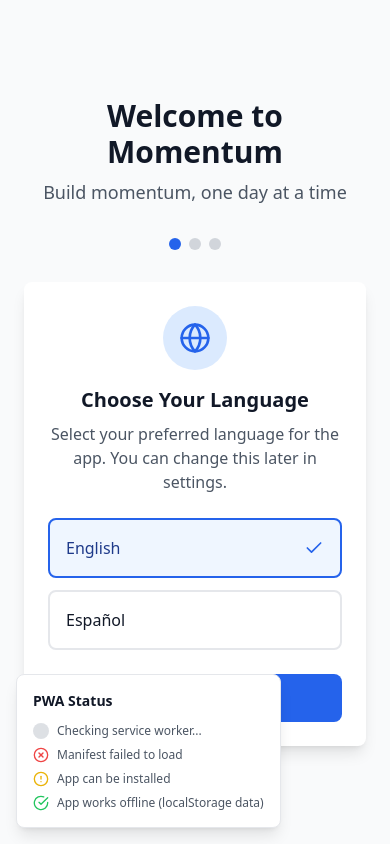
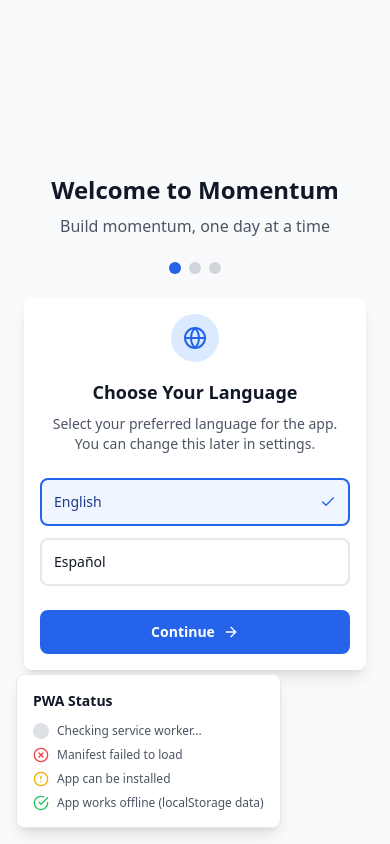
Before and after one commit to LeivurGargiulo/Momentum-App, a React (Vite) app: page / in a window 390 px wide. Built offline with nearby package versions, Linux system fonts and the light colour scheme.

Commit message:
Checkpoint before follow-up message
Co-authored-by: leivurgargiulo <leivurgargiulo@gmail.com>

```diff
--- a/index.html
+++ b/index.html
@@ -3,11 +3,11 @@
   <head>
     <meta charset="UTF-8" />
     <link rel="icon" type="image/svg+xml" href="/pwa-icon.svg" />
-    <meta name="viewport" content="width=device-width, initial-scale=1.0" />
-    <title>Momentum</title>
+    <meta name="viewport" content="width=device-width, initial-scale=1.0, maximum-scale=1.0, user-scalable=no, viewport-fit=cover" />
+    <title>Momentum - Daily Activity Tracker</title>
 
     <!-- PWA Meta Tags -->
-    <meta name="description" content="Track your daily activities and build momentum" />
+    <meta name="description" content="Track your daily activities and build momentum, one day at a time" />
     <meta name="theme-color" content="#3b82f6" />
     <meta name="apple-mobile-web-app-capable" content="yes" />
     <meta name="apple-mobile-web-app-status-bar-style" content="default" />
@@ -15,6 +15,12 @@
     <meta name="mobile-web-app-capable" content="yes" />
     <meta name="msapplication-TileColor" content="#3b82f6" />
     <meta name="msapplication-tileImage" content="/pwa-icon.svg" />
+    <meta name="msapplication-config" content="none" />
+
+    <!-- Prevent browser chrome in PWA mode -->
+    <meta name="apple-mobile-web-app-status-bar-style" content="black-translucent" />
+    <meta name="format-detection" content="telephone=no" />
+    <meta name="msapplication-tap-highlight" content="no" />
 
     <!-- Apple Touch Icons -->
     <link rel="apple-touch-icon" href="/pwa-192x192.png" />
@@ -28,6 +34,39 @@
     <!-- Preconnect to external resources -->
     <link rel="preconnect" href="https://fonts.googleapis.com" />
     <link rel="preconnect" href="https://fonts.gstatic.com" crossorigin />
+
+    <!-- Prevent zoom on input focus -->
+    <style>
+      input[type="text"], input[type="email"], input[type="password"], textarea, select {
+        font-size: 16px !important;
+      }
+
+      /* Prevent horizontal scroll */
+      html, body {
+        overflow-x: hidden;
+        max-width: 100vw;
+      }
+
+      /* PWA specific styles */
+      @media screen and (display-mode: standalone) {
+        body {
+          -webkit-user-select: none;
+          user-select: none;
+          -webkit-touch-callout: none;
+          -webkit-tap-highlight-color: transparent;
+        }
+      }
+
+      /* Safe area handling for notched devices */
+      @supports (padding: max(0px)) {
+        body {
+          padding-left: max(0px, env(safe-area-inset-left));
+          padding-right: max(0px, env(safe-area-inset-right));
+          padding-top: max(0px, env(safe-area-inset-top));
+          padding-bottom: max(0px, env(safe-area-inset-bottom));
+        }
+      }
+    </style>
   </head>
   <body>
     <div id="root"></div>
--- a/src/App.jsx
+++ b/src/App.jsx
@@ -25,7 +25,7 @@ function App() {
   // Show loading while initializing
   if (!isInitialized) {
     return (
-      <div className="min-h-screen bg-gray-50 dark:bg-gray-900 flex items-center justify-center">
+      <div className="min-h-screen bg-gray-50 dark:bg-gray-900 flex items-center justify-center pwa-container">
         <div className="text-center">
           <div className="animate-spin rounded-full h-12 w-12 border-b-2 border-blue-600 mx-auto mb-4"></div>
           <p className="text-gray-600 dark:text-gray-300">{t('common.loading')}</p>
@@ -37,13 +37,13 @@ function App() {
   // Show onboarding if not onboarded
   if (!isOnboarded) {
     return (
-      <>
+      <div className="pwa-container">
         <Onboarding />
         <PWAInstallPrompt />
         <OfflineIndicator />
         <UpdateNotification />
         {import.meta.env.DEV && <PWATest />}
-      </>
+      </div>
     );
   }
 
@@ -62,8 +62,10 @@ function App() {
   };
 
   return (
-    <div className="App">
-      {renderCurrentTab()}
+    <div className="App pwa-container">
+      <div className="pwa-content">
+        {renderCurrentTab()}
+      </div>
       <Navigation currentTab={currentTab} onTabChange={setCurrentTab} />
       <PWAInstallPrompt />
       <OfflineIndicator />
--- a/src/components/Onboarding.jsx
+++ b/src/components/Onboarding.jsx
@@ -53,20 +53,20 @@ const Onboarding = () => {
   const availableLanguages = getAvailableLanguages();
 
   return (
-    <div className="min-h-screen bg-gray-50 dark:bg-gray-900 flex flex-col">
+    <div className="min-h-screen bg-gray-50 dark:bg-gray-900 flex flex-col overflow-x-hidden">
       {/* Header */}
-      <div className="flex-1 flex flex-col justify-center px-6 py-12">
-        <div className="text-center mb-8">
-          <h1 className="text-3xl font-bold text-gray-900 dark:text-white mb-2">
+      <div className="flex-1 flex flex-col justify-center px-4 sm:px-6 py-8 sm:py-12">
+        <div className="text-center mb-6 sm:mb-8">
+          <h1 className="text-2xl sm:text-3xl font-bold text-gray-900 dark:text-white mb-2 px-2">
             {t('onboarding.welcome')}
           </h1>
-          <p className="text-lg text-gray-600 dark:text-gray-300">
+          <p className="text-base sm:text-lg text-gray-600 dark:text-gray-300 px-2">
             {t('onboarding.welcomeSubtitle')}
           </p>
         </div>
 
         {/* Step Indicator */}
-        <div className="flex justify-center mb-8">
+        <div className="flex justify-center mb-6 sm:mb-8">
           <div className="flex space-x-2">
             <div className={`w-3 h-3 rounded-full ${step >= 0 ? 'bg-blue-600' : 'bg-gray-300'}`}></div>
             <div className={`w-3 h-3 rounded-full ${step >= 1 ? 'bg-blue-600' : 'bg-gray-300'}`}></div>
@@ -76,16 +76,16 @@ const Onboarding = () => {
 
         {/* Step 0: Language Selection */}
         {step === 0 && (
-          <div className="max-w-md mx-auto w-full">
-            <div className="bg-white dark:bg-gray-800 rounded-lg shadow-lg p-6">
+          <div className="w-full max-w-sm sm:max-w-md mx-auto px-2">
+            <div className="bg-white dark:bg-gray-800 rounded-lg shadow-lg p-4 sm:p-6">
               <div className="text-center mb-6">
-                <div className="w-16 h-16 bg-blue-100 dark:bg-blue-900 rounded-full flex items-center justify-center mx-auto mb-4">
-                  <Globe className="w-8 h-8 text-blue-600 dark:text-blue-400" />
+                <div className="w-12 h-12 sm:w-16 sm:h-16 bg-blue-100 dark:bg-blue-900 rounded-full flex items-center justify-center mx-auto mb-4">
+                  <Globe className="w-6 h-6 sm:w-8 sm:h-8 text-blue-600 dark:text-blue-400" />
                 </div>
-                <h2 className="text-xl font-semibold text-gray-900 dark:text-white mb-2">
+                <h2 className="text-lg sm:text-xl font-semibold text-gray-900 dark:text-white mb-2">
                   {t('onboarding.chooseLanguage')}
                 </h2>
-                <p className="text-gray-600 dark:text-gray-300">
+                <p className="text-sm sm:text-base text-gray-600 dark:text-gray-300">
                   {t('onboarding.chooseLanguageDescription')}
                 </p>
               </div>
@@ -95,16 +95,16 @@ const Onboarding = () => {
                   <button
                     key={language.code}
                     onClick={() => handleLanguageChange(language.code)}
-                    className={`w-full p-4 rounded-lg border-2 transition-all ${
+                    className={`w-full p-3 sm:p-4 rounded-lg border-2 transition-all ${
                       currentLanguage === language.code
                         ? 'border-blue-600 bg-blue-50 dark:bg-blue-900/20 text-blue-900 dark:text-blue-100'
                         : 'border-gray-200 dark:border-gray-600 bg-white dark:bg-gray-700 text-gray-900 dark:text-white hover:border-gray-300 dark:hover:border-gray-500'
                     }`}
                   >
                     <div className="flex items-center justify-between">
-                      <span className="font-medium">{language.nativeName}</span>
+                      <span className="font-medium text-sm sm:text-base">{language.nativeName}</span>
                       {currentLanguage === language.code && (
-                        <Check className="w-5 h-5 text-blue-600 dark:text-blue-400" />
+                        <Check className="w-4 h-4 sm:w-5 sm:h-5 text-blue-600 dark:text-blue-400 flex-shrink-0" />
                       )}
                     </div>
                   </button>
@@ -113,10 +113,10 @@ const Onboarding = () => {
 
               <button
                 onClick={() => setStep(1)}
-                className="w-full px-6 py-3 bg-blue-600 text-white rounded-lg hover:bg-blue-700 font-semibold flex items-center justify-center gap-2"
+                className="w-full px-4 sm:px-6 py-3 bg-blue-600 text-white rounded-lg hover:bg-blue-700 font-semibold flex items-center justify-center gap-2 text-sm sm:text-base"
               >
                 {t('onboarding.continue')}
-                <ArrowRight className="w-5 h-5" />
+                <ArrowRight className="w-4 h-4 sm:w-5 sm:h-5 flex-shrink-0" />
               </button>
             </div>
           </div>
@@ -124,48 +124,49 @@ const Onboarding = () => {
 
         {/* Step 1: Add Activities */}
         {step === 1 && (
-          <div className="max-w-md mx-auto w-full">
-            <div className="bg-white dark:bg-gray-800 rounded-lg shadow-lg p-6">
-              <h2 className="text-xl font-semibold text-gray-900 dark:text-white mb-4">
+          <div className="w-full max-w-sm sm:max-w-md mx-auto px-2">
+            <div className="bg-white dark:bg-gray-800 rounded-lg shadow-lg p-4 sm:p-6">
+              <h2 className="text-lg sm:text-xl font-semibold text-gray-900 dark:text-white mb-4">
                 {t('onboarding.addActivity')}
               </h2>
 
-              <p className="text-gray-600 dark:text-gray-300 mb-6">
+              <p className="text-sm sm:text-base text-gray-600 dark:text-gray-300 mb-6">
                 {t('onboarding.addActivitiesDescription')}
               </p>
 
               {/* Add Activity Input */}
-              <div className="flex gap-2 mb-4">
+              <div className="flex flex-col sm:flex-row gap-2 mb-4">
                 <input
                   type="text"
                   value={newActivity}
                   onChange={(e) => setNewActivity(e.target.value)}
                   onKeyPress={handleKeyPress}
                   placeholder={t('activityManager.activityNamePlaceholder')}
-                  className="flex-1 px-4 py-2 border border-gray-300 dark:border-gray-600 rounded-lg bg-white dark:bg-gray-700 text-gray-900 dark:text-white focus:ring-2 focus:ring-blue-500 focus:border-transparent"
+                  className="flex-1 px-3 sm:px-4 py-2 border border-gray-300 dark:border-gray-600 rounded-lg bg-white dark:bg-gray-700 text-gray-900 dark:text-white focus:ring-2 focus:ring-blue-500 focus:border-transparent text-sm sm:text-base"
                 />
                 <button
                   onClick={handleAddActivity}
                   disabled={!newActivity.trim()}
-                  className="px-4 py-2 bg-blue-600 text-white rounded-lg hover:bg-blue-700 disabled:opacity-50 disabled:cursor-not-allowed flex items-center gap-2"
+                  className="px-3 sm:px-4 py-2 bg-blue-600 text-white rounded-lg hover:bg-blue-700 disabled:opacity-50 disabled:cursor-not-allowed flex items-center justify-center gap-2 text-sm sm:text-base whitespace-nowrap"
                 >
-                  <Plus className="w-4 h-4" />
-                  {t('onboarding.addActivity')}
+                  <Plus className="w-4 h-4 flex-shrink-0" />
+                  <span className="hidden sm:inline">{t('onboarding.addActivity')}</span>
+                  <span className="sm:hidden">Add</span>
                 </button>
               </div>
 
               {/* Activities List */}
               {activities.length > 0 && (
-                <div className="space-y-2 mb-6">
+                <div className="space-y-2 mb-6 max-h-48 overflow-y-auto">
                   {activities.map((activity) => (
                     <div
                       key={activity.id}
                       className="flex items-center justify-between p-3 bg-gray-50 dark:bg-gray-700 rounded-lg"
                     >
-                      <span className="text-gray-900 dark:text-white">{activity.name}</span>
+                      <span className="text-gray-900 dark:text-white text-sm sm:text-base truncate flex-1 mr-2">{activity.name}</span>
                       <button
                         onClick={() => handleRemoveActivity(activity.id)}
-                        className="text-red-500 hover:text-red-700"
+                        className="text-red-500 hover:text-red-700 flex-shrink-0 text-lg font-bold"
                       >
                         ×
                       </button>
@@ -175,20 +176,20 @@ const Onboarding = () => {
               )}
 
               {/* Action Buttons */}
-              <div className="flex gap-3">
+              <div className="flex flex-col sm:flex-row gap-3">
                 <button
                   onClick={handleUseDefaults}
-                  className="flex-1 px-4 py-2 border border-gray-300 dark:border-gray-600 text-gray-700 dark:text-gray-300 rounded-lg hover:bg-gray-50 dark:hover:bg-gray-700"
+                  className="flex-1 px-4 py-2 border border-gray-300 dark:border-gray-600 text-gray-700 dark:text-gray-300 rounded-lg hover:bg-gray-50 dark:hover:bg-gray-700 text-sm sm:text-base"
                 >
                   {t('onboarding.useDefaults')}
                 </button>
                 <button
                   onClick={() => setStep(2)}
                   disabled={activities.length === 0}
-                  className="flex-1 px-4 py-2 bg-blue-600 text-white rounded-lg hover:bg-blue-700 disabled:opacity-50 disabled:cursor-not-allowed flex items-center justify-center gap-2"
+                  className="flex-1 px-4 py-2 bg-blue-600 text-white rounded-lg hover:bg-blue-700 disabled:opacity-50 disabled:cursor-not-allowed flex items-center justify-center gap-2 text-sm sm:text-base"
                 >
                   {t('onboarding.getStarted')}
-                  <ArrowRight className="w-4 h-4" />
+                  <ArrowRight className="w-4 h-4 flex-shrink-0" />
                 </button>
               </div>
             </div>
@@ -197,26 +198,26 @@ const Onboarding = () => {
 
         {/* Step 2: Confirmation */}
         {step === 2 && (
-          <div className="max-w-md mx-auto w-full">
-            <div className="bg-white dark:bg-gray-800 rounded-lg shadow-lg p-6">
+          <div className="w-full max-w-sm sm:max-w-md mx-auto px-2">
+            <div className="bg-white dark:bg-gray-800 rounded-lg shadow-lg p-4 sm:p-6">
               <div className="text-center mb-6">
-                <div className="w-16 h-16 bg-green-100 dark:bg-green-900 rounded-full flex items-center justify-center mx-auto mb-4">
-                  <Check className="w-8 h-8 text-green-600 dark:text-green-400" />
+                <div className="w-12 h-12 sm:w-16 sm:h-16 bg-green-100 dark:bg-green-900 rounded-full flex items-center justify-center mx-auto mb-4">
+                  <Check className="w-6 h-6 sm:w-8 sm:h-8 text-green-600 dark:text-green-400" />
                 </div>
-                <h2 className="text-xl font-semibold text-gray-900 dark:text-white mb-2">
+                <h2 className="text-lg sm:text-xl font-semibold text-gray-900 dark:text-white mb-2">
                   {t('onboarding.readyToStart')}
                 </h2>
-                <p className="text-gray-600 dark:text-gray-300">
+                <p className="text-sm sm:text-base text-gray-600 dark:text-gray-300">
                   {t('onboarding.readyToStartDescription', { count: activities.length })}
                 </p>
               </div>
 
               <button
                 onClick={handleGetStarted}
-                className="w-full px-6 py-3 bg-blue-600 text-white rounded-lg hover:bg-blue-700 font-semibold flex items-center justify-center gap-2"
+                className="w-full px-4 sm:px-6 py-3 bg-blue-600 text-white rounded-lg hover:bg-blue-700 font-semibold flex items-center justify-center gap-2 text-sm sm:text-base"
               >
                 {t('onboarding.getStarted')}
-                <ArrowRight className="w-5 h-5" />
+                <ArrowRight className="w-4 h-4 sm:w-5 sm:h-5 flex-shrink-0" />
               </button>
             </div>
           </div>
--- a/src/index.css
+++ b/src/index.css
@@ -3,8 +3,40 @@
 @tailwind utilities;
 
 @layer base {
+  html {
+    overflow-x: hidden;
+    -webkit-overflow-scrolling: touch;
+  }
+
   body {
     @apply bg-gray-50 text-gray-900 dark:bg-gray-900 dark:text-gray-100;
+    overflow-x: hidden;
+    -webkit-overflow-scrolling: touch;
+    /* PWA specific styles */
+    -webkit-tap-highlight-color: transparent;
+    -webkit-touch-callout: none;
+    -webkit-user-select: none;
+    user-select: none;
+  }
+
+  /* Prevent horizontal scroll on all elements */
+  * {
+    box-sizing: border-box;
+  }
+
+  /* Ensure root container doesn't overflow */
+  #root {
+    overflow-x: hidden;
+    width: 100%;
+    max-width: 100vw;
+  }
+
+  /* PWA specific viewport handling */
+  @media screen and (display-mode: standalone) {
+    body {
+      /* Prevent pull-to-refresh in standalone mode */
+      overscroll-behavior: none;
+    }
   }
 }
 
@@ -23,6 +55,15 @@
 
   .input-field {
     @apply w-full px-3 py-2 border border-gray-300 dark:border-gray-600 rounded-lg focus:ring-2 focus:ring-blue-500 focus:border-transparent dark:bg-gray-700 dark:text-gray-100;
+  }
+
+  /* PWA specific component styles */
+  .pwa-container {
+    @apply w-full max-w-full overflow-x-hidden;
+  }
+
+  .pwa-content {
+    @apply w-full max-w-full px-4 sm:px-6;
   }
 }
 
@@ -63,4 +104,17 @@
   .sortable-item:hover {
     @apply shadow-md;
   }
+
+  /* Prevent horizontal scroll utilities */
+  .no-horizontal-scroll {
+    overflow-x: hidden;
+    max-width: 100vw;
+  }
+
+  .safe-area-padding {
+    padding-left: env(safe-area-inset-left);
+    padding-right: env(safe-area-inset-right);
+    padding-top: env(safe-area-inset-top);
+    padding-bottom: env(safe-area-inset-bottom);
+  }
 }
```
Also changed, not shown: src/components/Navigation.jsx (+5 -5 lines), vite.config.js (+20 -5 lines), 7 other files (tests, documents, lock files or other folders).
